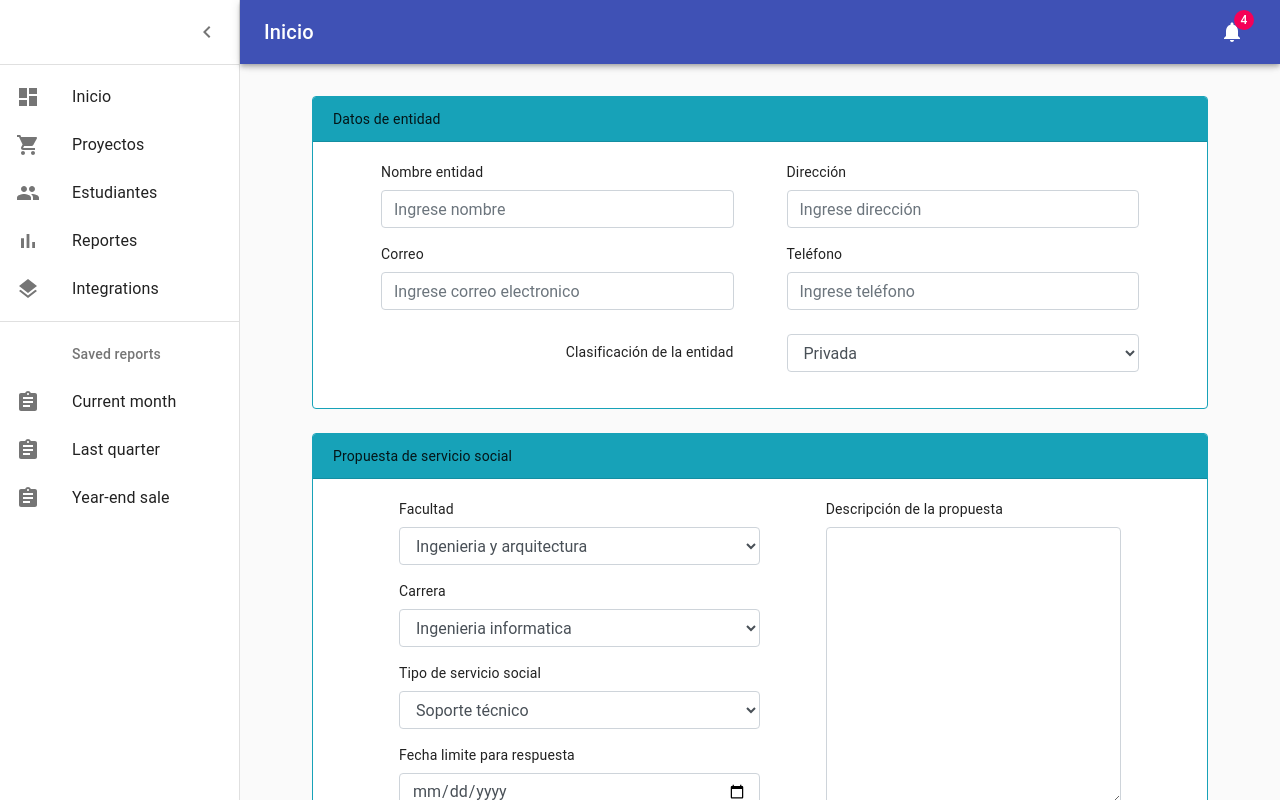
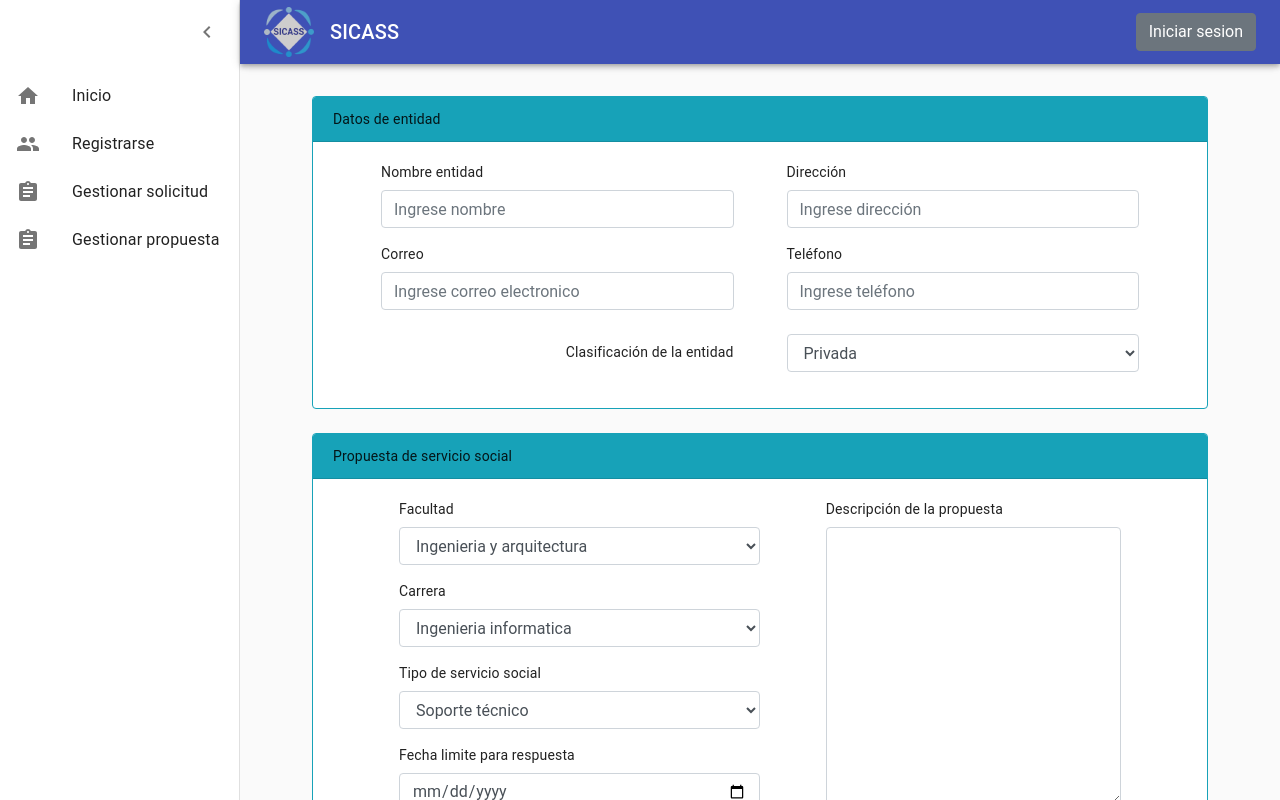
Before and after one commit to juliohdv/sicass, a React (Create React App) app in the folder frontend/frontend_sicass/: page / in a window 1280 px wide. Built offline with nearby package versions, Linux system fonts and the light colour scheme.

Commit message:
Se agrego las opciones en el inicio, se creo un componente que contiene el logo de sicass

```diff
--- a/frontend/frontend_sicass/src/App.js
+++ b/frontend/frontend_sicass/src/App.js
@@ -9,7 +9,7 @@ import Propuesta from './componentes/EnvioPropuesta';
 function App() {
   return (
     <div className="App">
-        <Propuesta/>
+        <Propuesta />
     </div>
   );
 }
--- a/frontend/frontend_sicass/src/componentes/Dashboard.js
+++ b/frontend/frontend_sicass/src/componentes/Dashboard.js
@@ -18,8 +18,10 @@ import Link from '@material-ui/core/Link';
 import MenuIcon from '@material-ui/icons/Menu';
 import ChevronLeftIcon from '@material-ui/icons/ChevronLeft';
 import NotificationsIcon from '@material-ui/icons/Notifications';
-import { mainListItems, secondaryListItems } from './listItems';
+import { mainListItems } from './listItems';
 import Proyectos from './Proyectos';
+import {Button, Image} from 'react-bootstrap'
+import LogoSicass from "./LogoSicass"
 
 function Copyright() {
   return (
@@ -139,14 +141,13 @@ export default function Dashboard(props) {
           >
             <MenuIcon />
           </IconButton>
+          <LogoSicass/>
           <Typography component="h1" variant="h6" color="inherit" noWrap className={classes.title}>
-            Inicio
+            SICASS
           </Typography>
-          <IconButton color="inherit">
-            <Badge badgeContent={4} color="secondary">
-              <NotificationsIcon />
-            </Badge>
-          </IconButton>
+          <Button variant="secondary">
+            Iniciar sesion
+          </Button>
         </Toolbar>
       </AppBar>
       <Drawer
@@ -161,10 +162,7 @@ export default function Dashboard(props) {
             <ChevronLeftIcon />
           </IconButton>
         </div>
-        <Divider />
         <List>{mainListItems}</List>
-        <Divider />
-        <List>{secondaryListItems}</List>
       </Drawer>
       <main className={classes.content}>
         <div className={classes.appBarSpacer} />
--- /dev/null
+++ b/frontend/frontend_sicass/src/componentes/LogoSicass.js
@@ -0,0 +1,16 @@
+import React, { Component } from 'react';
+//Aqui importamos nuestra imagen
+import sicass from './iconoSicass.png';
+
+
+class LogoSicass extends Component {
+  render() {
+    return (
+        <div className="pr-3">
+            <img src={sicass} width="50" height="50"/>
+        </div>
+    );
+  }
+}
+
+export default LogoSicass;
--- a/frontend/frontend_sicass/src/componentes/listItems.js
+++ b/frontend/frontend_sicass/src/componentes/listItems.js
@@ -1,71 +1,77 @@
-
-import React, { Component } from 'react';
-import ListItem from '@material-ui/core/ListItem';
-import ListItemIcon from '@material-ui/core/ListItemIcon';
-import ListItemText from '@material-ui/core/ListItemText';
-import ListSubheader from '@material-ui/core/ListSubheader';
-import DashboardIcon from '@material-ui/icons/Dashboard';
-import ShoppingCartIcon from '@material-ui/icons/ShoppingCart';
-import PeopleIcon from '@material-ui/icons/People';
-import BarChartIcon from '@material-ui/icons/BarChart';
-import LayersIcon from '@material-ui/icons/Layers';
-import AssignmentIcon from '@material-ui/icons/Assignment';
+import React, { Component, useState } from "react";
+import ListItem from "@material-ui/core/ListItem";
+import ListItemIcon from "@material-ui/core/ListItemIcon";
+import ListItemText from "@material-ui/core/ListItemText";
+import ListSubheader from "@material-ui/core/ListSubheader";
+import HomeIcon from '@material-ui/icons/Home';
+import ShoppingCartIcon from "@material-ui/icons/ShoppingCart";
+import PeopleIcon from "@material-ui/icons/People";
+import BarChartIcon from "@material-ui/icons/BarChart";
+import LayersIcon from "@material-ui/icons/Layers";
+import AssignmentIcon from "@material-ui/icons/Assignment";
+import ClassIcon from '@material-ui/icons/Class';
+import AnnouncementIcon from '@material-ui/icons/Announcement';
+import { Button, Collapse } from "react-bootstrap";
 
 export const mainListItems = (
   <div>
     <ListItem button>
       <ListItemIcon>
-        <DashboardIcon />
+        <HomeIcon />
       </ListItemIcon>
       <ListItemText primary="Inicio" />
     </ListItem>
     <ListItem button>
       <ListItemIcon>
-        <ShoppingCartIcon />
-      </ListItemIcon>
-      <ListItemText primary="Proyectos"/>
-    </ListItem>
-    <ListItem button>
-      <ListItemIcon>
         <PeopleIcon />
       </ListItemIcon>
-      <ListItemText primary="Estudiantes" />
+      <ListItemText primary="Registrarse" />
     </ListItem>
-    <ListItem button>
-      <ListItemIcon>
-        <BarChartIcon />
-      </ListItemIcon>
-      <ListItemText primary="Reportes" />
-    </ListItem>
-    <ListItem button>
-      <ListItemIcon>
-        <LayersIcon />
-      </ListItemIcon>
-      <ListItemText primary="Integrations" />
-    </ListItem>
+    <Desplegar
+    opcionGeneral={"Gestionar solicitud"}
+    opcion1={"Registrar solicitud"}
+    opcion2={"Consultar solicitud"}
+    />
+    <Desplegar
+    opcionGeneral={"Gestionar propuesta"}
+    opcion1={"Registrar propuesta"}
+    opcion2={"Consultar propuesta"}
+    />
   </div>
 );
 
-export const secondaryListItems = (
-  <div>
-    <ListSubheader inset>Saved reports</ListSubheader>
-    <ListItem button>
+function Desplegar(props) {
+  const [open, setOpen] = useState(false);
+
+  return (
+    <>
+      <ListItem
+        button
+        onClick={() => setOpen(!open)}
+        aria-controls="example-collapse-text"
+        aria-expanded={open}
+      >
         <ListItemIcon>
           <AssignmentIcon />
         </ListItemIcon>
-      <ListItemText primary="Current month" />
+        <ListItemText primary={props.opcionGeneral} />
       </ListItem>
+      <Collapse in={open}>
         <ListItem button>
           <ListItemIcon>
-        <AssignmentIcon />
+            <ClassIcon />
           </ListItemIcon>
-      <ListItemText primary="Last quarter" />
+          <ListItemText primary={props.opcion1} />
         </ListItem>
+      </Collapse>
+      <Collapse in={open}>
         <ListItem button>
           <ListItemIcon>
-        <AssignmentIcon />
+            <AnnouncementIcon />
           </ListItemIcon>
-      <ListItemText primary="Year-end sale" />
+          <ListItemText primary={props.opcion2} />
         </ListItem>
-  </div>
+      </Collapse>
+    </>
   );
+}
```
Also changed, not shown: frontend/frontend_sicass/src/componentes/iconoSicass.png (added). Lines whose indentation alone changed are shown as unchanged.
